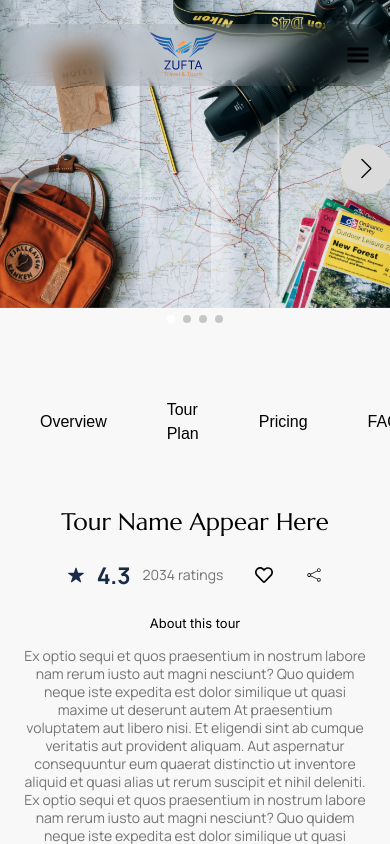
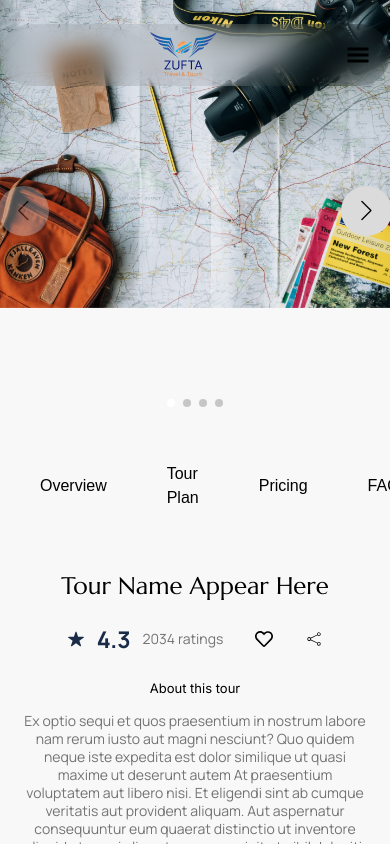
Before and after one commit to ShahbazNadeem/zufta_travels, a Next.js app: page / in a window 390 px wide. Shown: the top 844 px of the page. Built offline with nearby package versions, Linux system fonts and the light colour scheme.

Commit message:
alwww hehehehehe

```diff
--- a/src/pages/[...slug].jsx
+++ b/src/pages/[...slug].jsx
@@ -53,22 +53,22 @@ const CatchAllDetailPage = () => {
         className="mySwiper"
       >
         <SwiperSlide>
-          <figure className=''><Image src={bannerimg1} className='w-full h-auto'/></figure>
+          <figure className='w-full h-auto'><Image src={bannerimg1} className='w-full h-auto'/></figure>
         </SwiperSlide>
         <SwiperSlide>
-          <figure className=''><Image src={naran} className='w-full h-auto'/></figure>
+          <figure className='w-full h-auto'><Image src={naran} className='w-full h-auto'/></figure>
           {/* <img src="https://swiperjs.com/demos/images/nature-2.jpg" /> */}
         </SwiperSlide>
         <SwiperSlide>
-        <figure className=''><Image src={Frame68} className='w-full h-auto'/></figure>
+        <figure className='w-full h-auto'><Image src={Frame68} className='w-full h-auto'/></figure>
         </SwiperSlide>
         <SwiperSlide>
-        <figure className=''><Image src={img} className='w-full h-auto'/></figure>
+        <figure className='w-full h-auto'><Image src={img} className='w-full h-auto'/></figure>
         </SwiperSlide>
       </Swiper>
 
       <section>
-        <div className="wrapper mt-10 md:mt-30 px-5">
+        <div className="wrapper mt-5 md:mt-10 px-5">
           <div className="container">
             <div className="">
               <ul className=" flex items-center gap-5">
--- a/src/pages/slug.css
+++ b/src/pages/slug.css
@@ -17,11 +17,22 @@
 .swiper-pagination-bullet-active{
     background-color: white;
 }
+@media (min-width: 1200px) {
+  .swiper-wrapper{
+    height: 80vh !important;
+  }
+}
+
+@media (min-width: 768px) {
+  .swiper-wrapper{
+    height: 70vh !important;
+  }
+}
 
 @media (max-width: 576px) {
 
   .swiper-wrapper{
-    height: 40vh !important;
+    height: 50vh !important;
   }
 
   }
```
